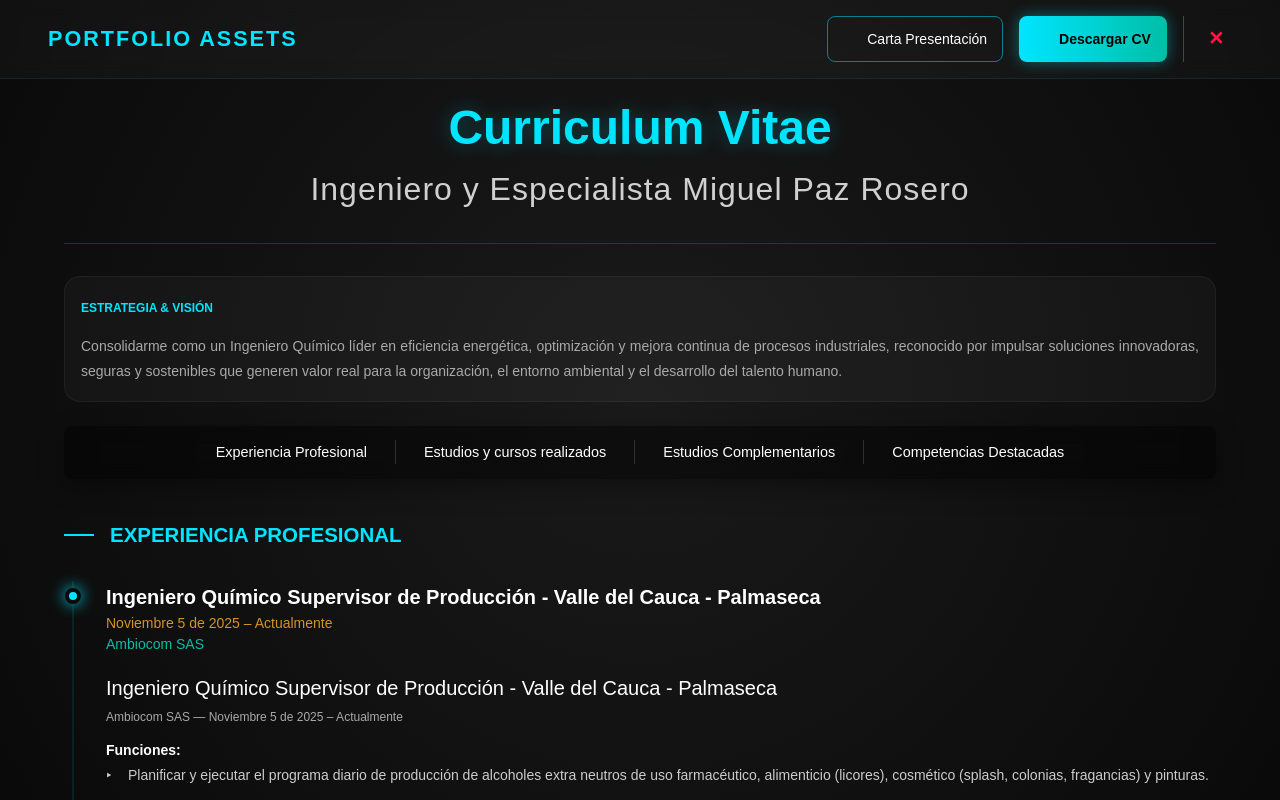
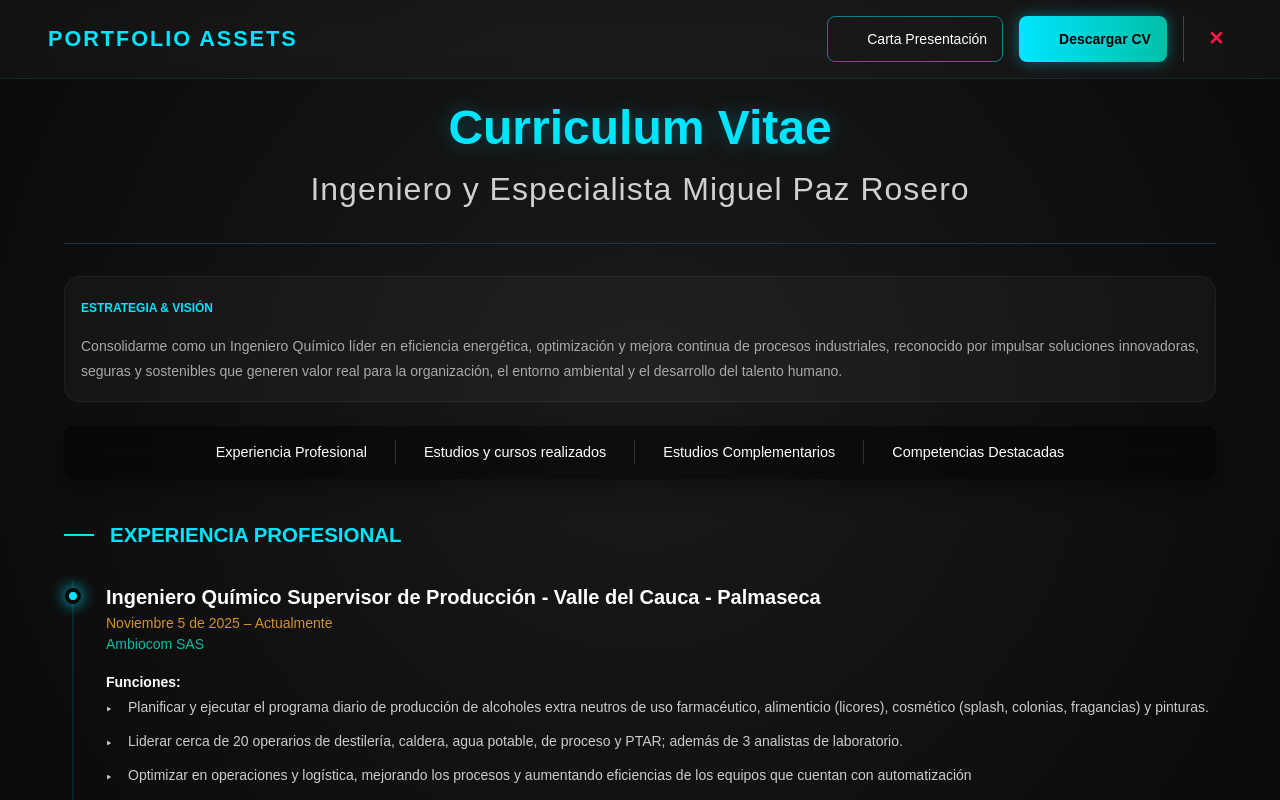
Before and after one commit to myesteban309595/portfolio_miguelPaz_ChemicalEngineering, a React (Vite) app in the folder portfolio-chemdevpentester/: page /landingpage in a window 1280 px wide. Both pictures are taken after a click on the button "DETALLES". Built offline with nearby package versions, Linux system fonts and the light colour scheme; some icons are missing.

Commit message:
jsute descripcion experiencia

```diff
--- a/portfolio-chemdevpentester/src/Modals/HCVModal.jsx
+++ b/portfolio-chemdevpentester/src/Modals/HCVModal.jsx
@@ -554,30 +554,43 @@ const HCVModal = ({ open, onClose }) => {
                             {item.company}
                           </Typography>
 
-                          {experienceData.map((item) => (
-                            <Box key={item.id} sx={{ mb: 4 }}>
-                              {/* Título */}
-                              <Typography variant="h6" sx={{ color: "#fff" }}>
-                                {item.title}
-                              </Typography>
-
-                              <Typography
-                                variant="caption"
-                                sx={{ color: "#aaa" }}
-                              >
-                                {item.company} — {item.period}
-                              </Typography>
-
                           {/* Descripción */}
                           <Box sx={{ mt: 1.5 }}>
-                                {item.description
+                            {(() => {
+                              const lines = item.description
                                 .split("\n")
-                                  .map((line) => line.trim())
-                                  .filter(Boolean)
-                                  .map((line, index) => {
-                                    const isBullet = line.startsWith("‣");
+                                .map((l) => l.trim())
+                                .filter(Boolean);
 
-                                    return isBullet ? (
+                              const result = [];
+
+                              for (let i = 0; i < lines.length; i++) {
+                                // Caso: línea solo con viñeta
+                                if (lines[i] === "‣" && lines[i + 1]) {
+                                  result.push({
+                                    type: "bullet",
+                                    text: lines[i + 1],
+                                  });
+                                  i++;
+                                }
+                                // Caso normal: "‣ texto"
+                                else if (lines[i].startsWith("‣")) {
+                                  result.push({
+                                    type: "bullet",
+                                    text: lines[i].replace("‣", "").trim(),
+                                  });
+                                }
+                                // Caso título: Funciones / Logros
+                                else {
+                                  result.push({
+                                    type: "title",
+                                    text: lines[i],
+                                  });
+                                }
+                              }
+
+                              return result.map((item, index) =>
+                                item.type === "bullet" ? (
                                   <Box
                                     key={index}
                                     sx={{
@@ -587,17 +600,16 @@ const HCVModal = ({ open, onClose }) => {
                                       mb: 0.8,
                                     }}
                                   >
-                                        {/* Viñeta */}
                                     <Typography
                                       sx={{
                                         color: "#ccc",
                                         minWidth: "14px",
+                                        lineHeight: 1.7,
                                       }}
                                     >
                                       ‣
                                     </Typography>
 
-                                        {/* Texto */}
                                     <Typography
                                       variant="body2"
                                       sx={{
@@ -606,11 +618,10 @@ const HCVModal = ({ open, onClose }) => {
                                         textAlign: "justify",
                                       }}
                                     >
-                                          {line.replace("‣", "").trim()}
+                                      {item.text}
                                     </Typography>
                                   </Box>
                                 ) : (
-                                      // Títulos tipo "Funciones:", "Logros:"
                                   <Typography
                                     key={index}
                                     variant="body2"
@@ -621,13 +632,12 @@ const HCVModal = ({ open, onClose }) => {
                                       mb: 0.5,
                                     }}
                                   >
-                                        {line}
+                                    {item.text}
                                   </Typography>
+                                )
                               );
-                                  })}
+                            })()}
                           </Box>
-                            </Box>
-                          ))}
                         </Box>
                       ))}
                     </Box>
```
Lines whose indentation alone changed are shown as unchanged.
